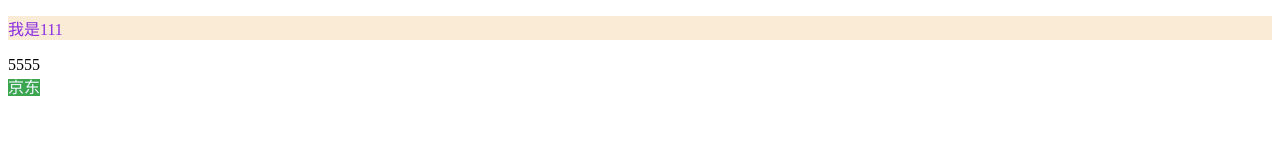
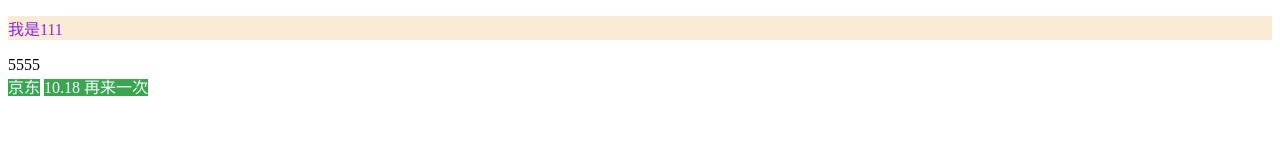
Before and after one commit to mychen666/my78, a plain HTML site: page index.html in a window 1280 px wide. Drawn offline with Linux system fonts and the light colour scheme.

Commit message:
修改index.html 1018-1

```diff
--- a/index.html
+++ b/index.html
@@ -12,5 +12,6 @@
     <p>我是111</p>
     <div>5555</div>
     <a href="http://www.jd.com">京东</a>
+    <a href="#">10.18  再来一次</a>
 </body>
 </html>
```
